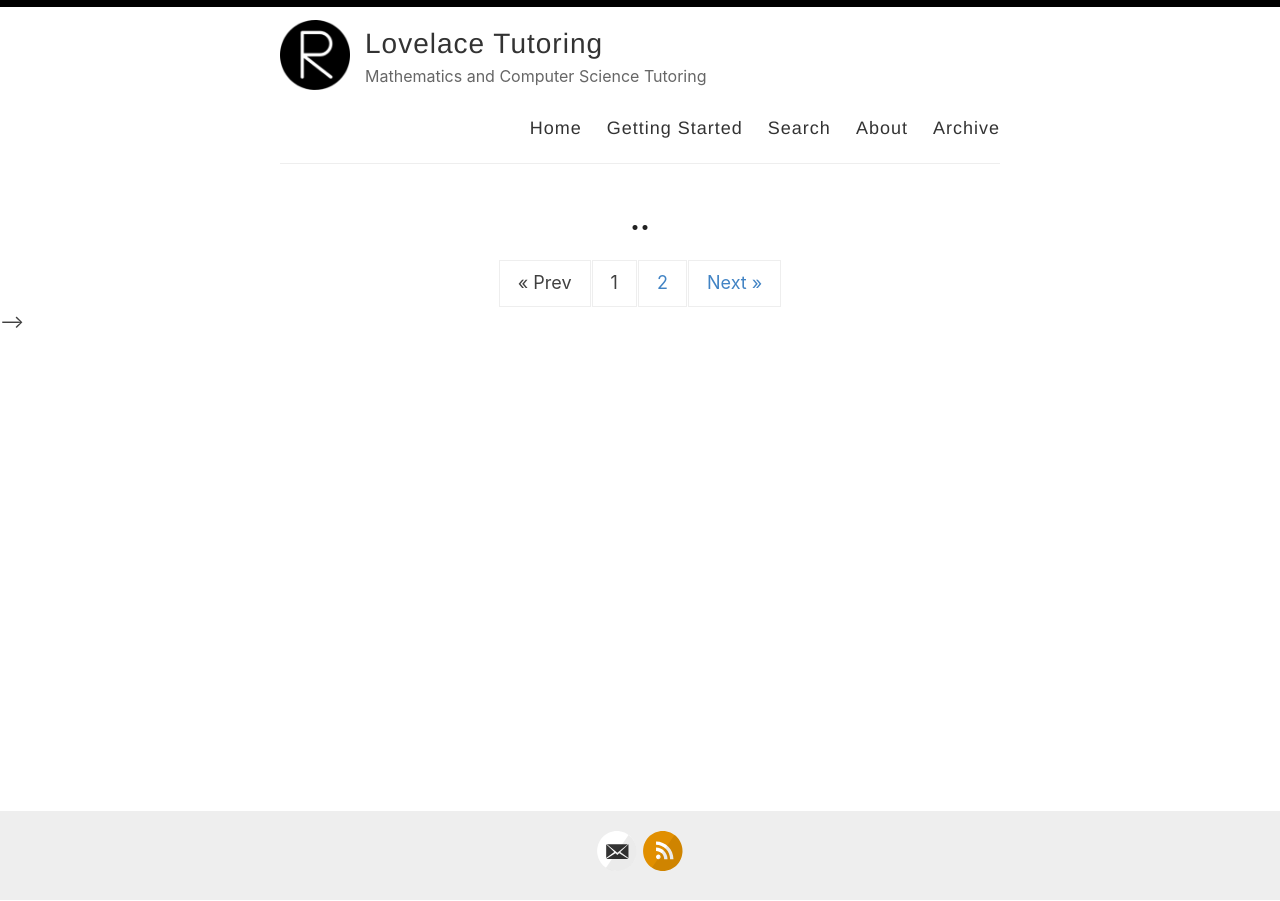
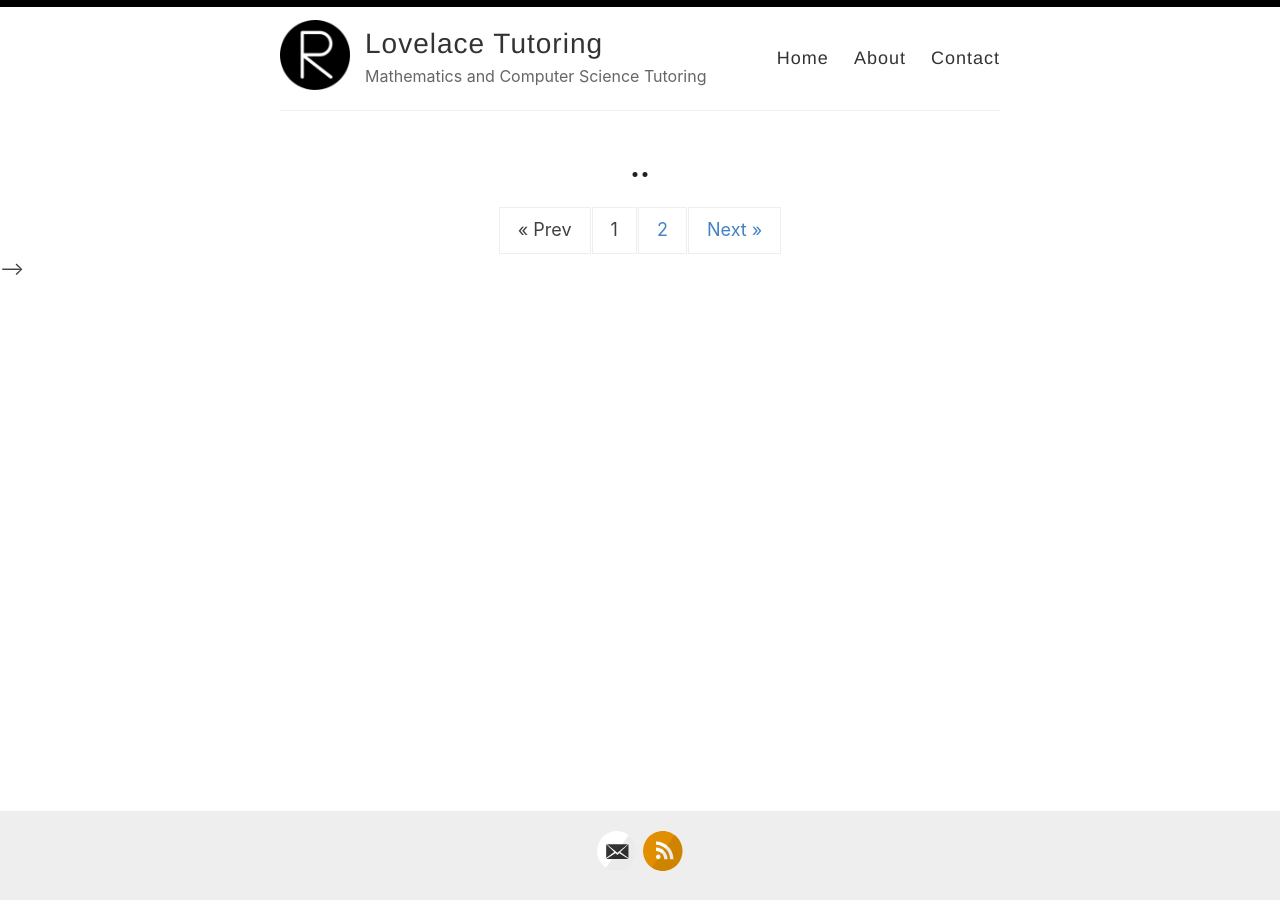
Before and after one commit to lovelacetutoring/lovelacetutoring.github.io, a Jekyll site: the page built from index.html, in a window 1280 px wide. Built offline with Jekyll 4.4.1, drawn with Linux system fonts in a browser that asks for light colours; the list of posts is cut into pages by our own code.

Commit message:
Update default.html

```diff
--- a/_layouts/default.html
+++ b/_layouts/default.html
@@ -29,10 +29,10 @@
 
             <nav>
               <a href="{{ site.baseurl }}/">Home</a>
-              <a href="{{ site.baseurl }}/getting-started">Getting Started</a>
-              <a href="{{ site.baseurl }}/search">Search</a>
+              <!-- <a href="{{ site.baseurl }}/getting-started">Getting Started</a>
+              <a href="{{ site.baseurl }}/search">Search</a> -->
               <a href="{{ site.baseurl }}/about">About</a>
-              <a href="{{ site.baseurl }}/archive">Archive</a>
+              <a href="{{ site.baseurl }}/archive">Contact</a>
             </nav>
           </header>
         </div>
```
